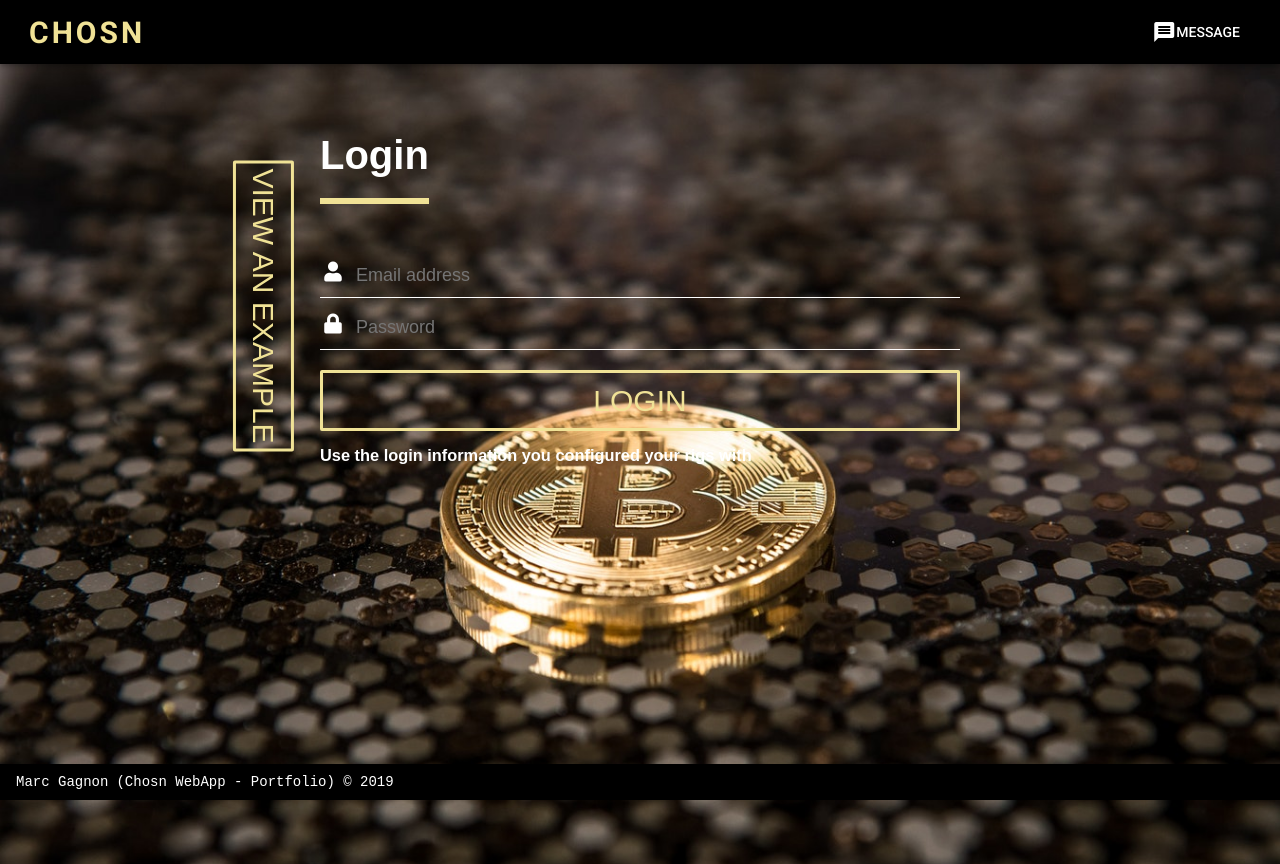
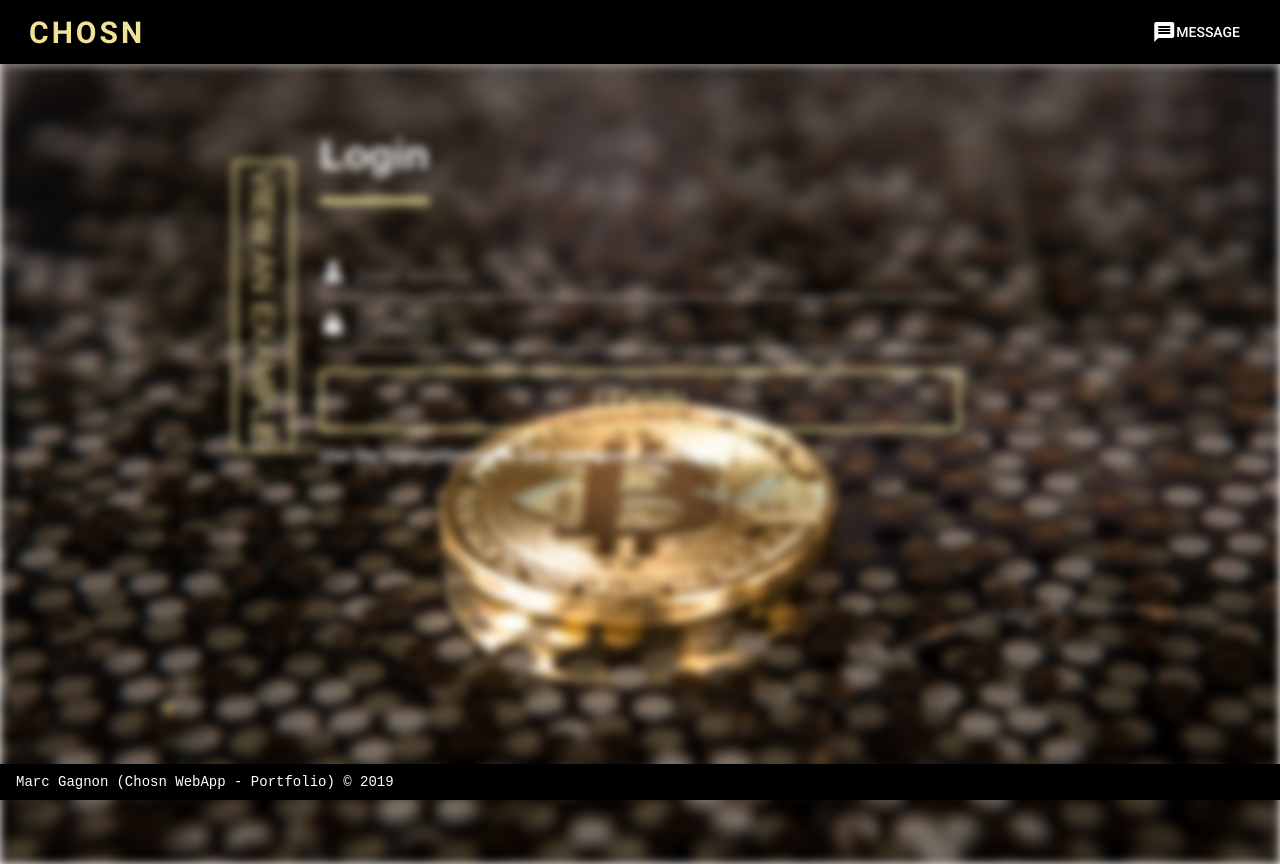
Before and after one commit to Nesci28/nOS-WebApp, a Vue app in the folder client/: page /#/ in a window 1280 px wide. Built offline with nearby package versions, Linux system fonts and the light colour scheme.

Commit message:
Fixed AMD Dialog

```diff
--- a/client/src/views/Rigs.vue
+++ b/client/src/views/Rigs.vue
@@ -1,7 +1,8 @@
 <template>
   <v-app>
-    <div class="background">
+    <div class="background"></div>
 
+    <div class="content">
       <v-layout row wrap>
         <v-flex xs16 sm16 md6 lg6 v-for="rig in rigNumber" :key="rig" pa-4 class="tableTest">
           <v-card color="black" v-bind:class="{ flashingCard: !rigStatus[rig - 1]}" v-model="rigHostname[rig - 1]" class="fade-in rounded-card rigCard" height="100%" top="30%">
@@ -91,11 +92,11 @@
               </ul>
             </div>
             <div v-if='brand=="Amd"'>
-              <ul v-for="gpu in gpuNumberAmd[rig - 1]" :key="gpu" class="black--text gpuUl">
+              <ul v-for="i in gpuNumberAmd[key - 1]" :key="i" class="black--text gpuUl">
                 <li class="gpuLi">GPU : {{ i }}</li>
+                <li class="gpuLi">temperature: {{ Number(gpuTemperatureAmd[key - 1][i - 1]).toFixed(0) || "undefined" }}</li>
                 <li class="gpuLi">hashrate: {{ gpuHashrateAmd[key - 1][i - 1] || "undefined" }}</li>
-                <li class="gpuLi">temperature: {{ Number(gpuTemperatureAmd[key - 1][i - 1]).toFixed(0) || "undefined" }}</li>
-                <li class="gpuLi">watt: {{ gpuWattAmd[key - 1][i - 1] || "undefined" }}</li>
+                <li class="gpuLi">watt: {{ gpuWattAmd[key - 1][i - 1] || "undefined" }}</li> -->
               </ul>
             </div>
 
@@ -165,6 +166,7 @@ export default {
         this.key = key
       } else {
         this.brand = "Amd"
+        this.key = key
       }
     },
     returnToDefaults() {
@@ -267,9 +269,9 @@ export default {
           gpuTempTemp.push(response.data[i].Nvidia.GPU[j].Temperature)
           gpuWattTemp.push(response.data[i].Nvidia.GPU[j].Watt)
         }
-        this.gpuHashrateNvidia.push(gpuHashTemp)
-        this.gpuTemperatureNvidia.push(gpuTempTemp)
-        this.gpuWattNvidia.push(gpuWattTemp)
+        this.gpuHashrateNvidia[i] = gpuHashTemp
+        this.gpuTemperatureNvidia[i] = gpuTempTemp
+        this.gpuWattNvidia[i] = gpuWattTemp
       } else {
         this.hashrateAmd[i] = response.data[i].Amd["Total Hashrate"]
         this.temperatureAmd[i] = response.data[i].Amd["Avg Temperature"]
@@ -283,9 +285,10 @@ export default {
           gpuTempTemp.push(response.data[i].Amd.GPU[j].Temperature)
           gpuWattTemp.push(response.data[i].Amd.GPU[j].Watt)
         }
-        this.gpuHashrateAmd.push(gpuHashTemp)
-        this.gpuTemperatureAmd.push(gpuTempTemp)
-        this.gpuWattAmd.push(gpuWattTemp)
+        this.gpuHashrateAmd[i] = gpuHashTemp
+        this.gpuTemperatureAmd[i] = gpuTempTemp
+        this.gpuWattAmd[i] = gpuWattTemp
+        console.log(this.gpuHashrateAmd, this.gpuTemperatureAmd, this.gpuWattAmd)
       }
     }
   },
@@ -303,13 +306,26 @@ export default {
 </script>
 
 <style>
+.content{
+  position: fixed;
+  left: 0;
+  right: 0;
+  z-index: 9999;
+  margin-left: 20px;
+  margin-right: 20px;
+}
 .background{
-  margin: 0;
-  padding: 0;
-  font-family: sans-serif;
-  background: url(../assets/btc.jpeg);
-  height: 100%;
-  background-size: cover;
+  position: fixed;
+  left: 0;
+  right: 0;
+  z-index: 1;
+  display: block;
+  background-image: url(../assets/btc.jpeg);
+  -webkit-filter: blur(5px);
+  -moz-filter: blur(5px);
+  -o-filter: blur(5px);
+  -ms-filter: blur(5px);
+  filter: blur(5px);
 }
 .roundImg{
   border-radius: 50%;
```
